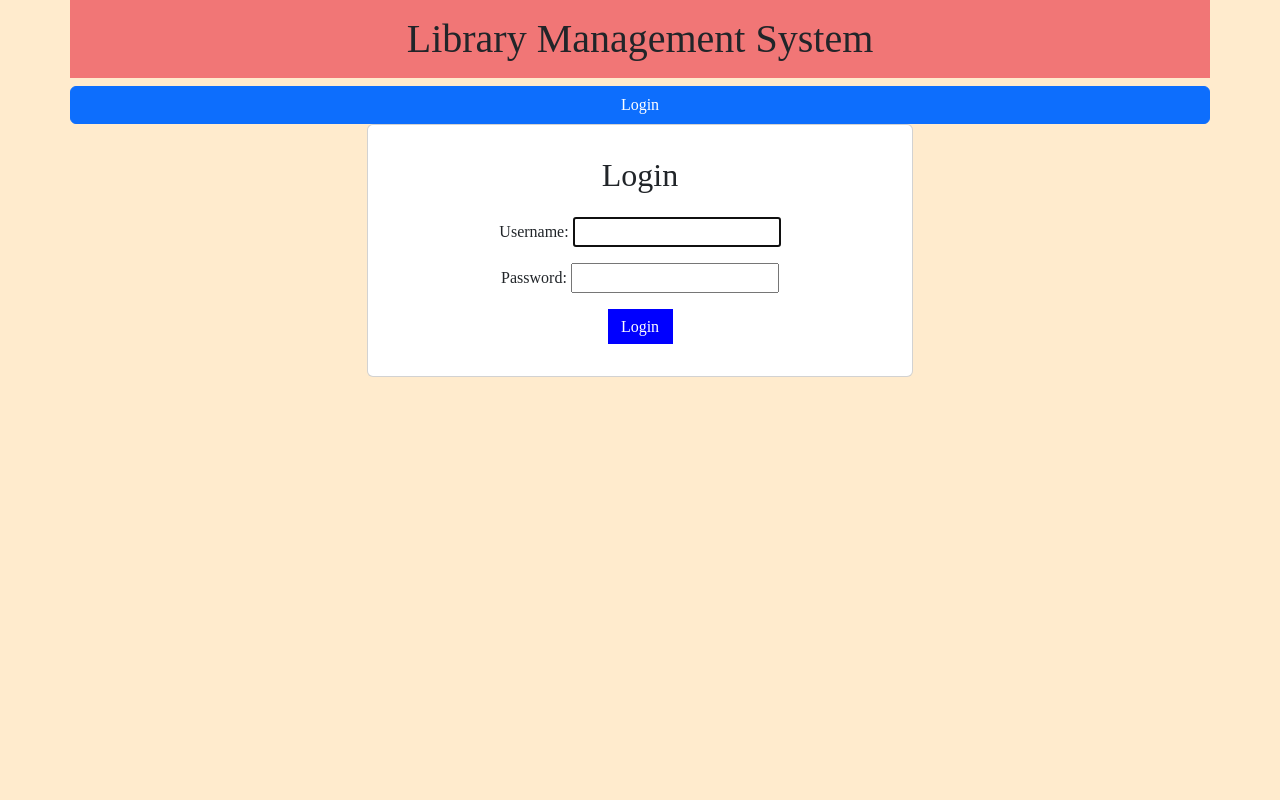
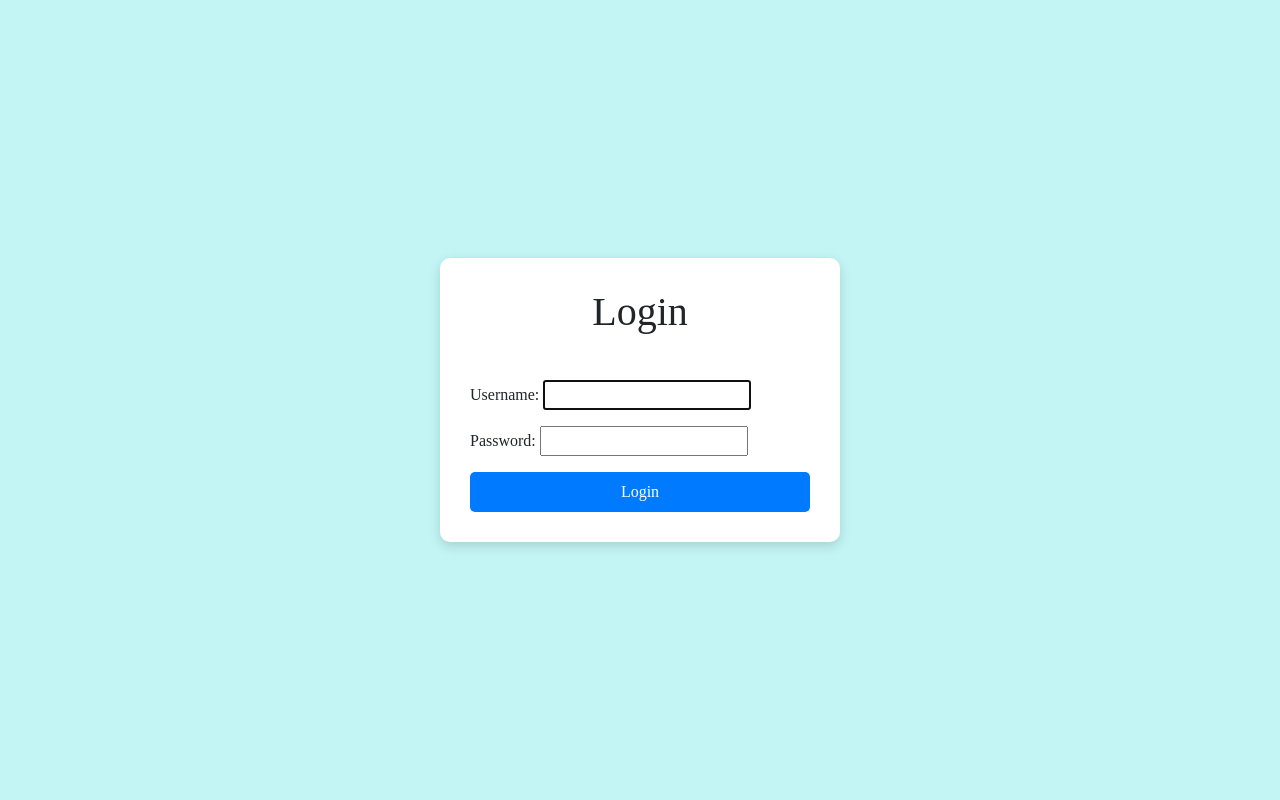
Before and after one commit to 535shivam/Library-Management-System, a Django app: page /login/ in a window 1280 px wide. Run offline with Django 5.2, Linux system fonts and the light colour scheme.

Commit message:
Changes in html pages and views.py file also

```diff
--- a/myLibrary/views.py
+++ b/myLibrary/views.py
@@ -5,12 +5,23 @@ from datetime import date
 from django.contrib.auth.decorators import login_required
 from django.contrib.auth import login, logout, authenticate
 from django.contrib.auth.forms import AuthenticationForm
-from django.contrib import messages
+from django.db.models import Count
 # Create your views here.
 
 @login_required
 def home_view(request):
-    return render(request,'home.html')
+    total_books = BookModel.objects.count()
+    total_members = MemberModel.objects.count()
+    total_issued = IssueModel.objects.filter(return_date__isnull=True).count()
+    total_overDue = IssueModel.objects.filter(return_date__isnull=True , due_date__lt = date.today()).count()
+
+    context = {
+        'total_books': total_books,
+        'total_members': total_members,
+        'total_issued': total_issued,
+        'total_overDue': total_overDue
+    }
+    return render(request,'home.html',context)
 
 
 def return_book(request,issue_id):
@@ -87,9 +98,10 @@ def issue_book(request):
     issues = IssueModel.objects.filter(return_date__isnull=True)
     form = IssueForm(request.POST or None)
     if request.method == 'POST' and form.is_valid():
-        issue = form.save()
-        issue.book.available_copies -= 1
-        issue.book.save()
+        issue = form.save(commit=False)
+        issue.issue_date = date.today()
+        issue.due_date = issue.issue_date + timedelta(days=14)
+        issue.save()
         return redirect('issue_book')
     return render(request, 'issue_book.html', {'form': form, 'issues': issues})
 
--- a/templates/base.html
+++ b/templates/base.html
@@ -3,43 +3,48 @@
   <head>
     <title>Library Management</title>
     <link
-      href="https://cdn.jsdelivr.net/npm/bootstrap@5.3.7/dist/css/bootstrap.min.css"
+      href="https://cdn.jsdelivr.net/npm/bootstrap@5.3.3/dist/css/bootstrap.min.css"
       rel="stylesheet"
-      integrity="sha384-LN+7fdVzj6u52u30Kp6M/trliBMCMKTyK833zpbD+pXdCLuTusPj697FH4R/5mcr"
-      crossorigin="anonymous"
     />
+    <!-- <link href="https://cdn.jsdelivr.net/npm/bootstrap@5.3.7/dist/css/bootstrap.min.css" rel="stylesheet" integrity="sha384-LN+7fdVzj6u52u30Kp6M/trliBMCMKTyK833zpbD+pXdCLuTusPj697FH4R/5mcr" crossorigin="anonymous"> -->
+
     <style>
       body {
-        background-color: blanchedalmond;
         font-family: "Times New Roman", Times, serif;
+        background-color: aqua;
       }
-      h1 {
-        background-color: rgb(241, 118, 118);
+      h1{
         text-align: center;
         padding: 15px;
-      }
-      nav {
-        padding: 10px;
-        text-align: center;
-      }
-      a {
-        font-size: 20px;
       }
     </style>
   </head>
   <body>
-    <div class="container">
+    <div class="container mt-4">
+
       <div class="row">
-        <h1>Library Management System</h1>
-        {% if user.is_authenticated %}
-        <a href="/books/" class="btn btn-success">Books</a>
-        <a href="/members/" class="btn btn-secondary">Members</a>
-        <a href="/issue/" class="btn btn-primary">Issue/Return</a>
-        <a href="/logout/" class="btn btn-danger">Logout</a>
-        {% else %}
-        <a href="/login/" class="btn btn-primary">Login</a>
-        {% endif %}
-        {% block content %}{% endblock %}
+        <div class="card">
+          <div class="card-body">
+            <div class="p-3 mb-2 bg-secondary text-white">
+              <h1 class="mb-4">📚 Library Management System</h1>
+              <nav class="mb-4">
+              <a href="/" class="btn btn-outline-primary btn-sm">Home</a>
+              <a href="/books/" class="btn btn-outline-primary btn-sm">Books</a>
+              <a href="/members/" class="btn btn-outline-primary btn-sm"
+                >Members</a
+              >
+              <a href="/issue/" class="btn btn-outline-primary btn-sm"
+                >Issue/Return</a
+              >
+              <a href="/logout/" class="btn btn-outline-danger btn-sm float-end"
+                >Logout</a
+              >
+            </nav>
+            </div><hr><br>
+
+            {% block content %}{% endblock %}
+          </div>
+        </div>
       </div>
     </div>
   </body>
--- a/templates/login.html
+++ b/templates/login.html
@@ -1,28 +1,38 @@
+<!--
+
+<!DOCTYPE html>
+<html lang="en">
+  <head>
+    <meta charset="UTF-8" />
+    <meta name="viewport" content="width=device-width, initial-scale=1.0" />
+    <title>Login Page</title>
+    <link
+      href="https://cdn.jsdelivr.net/npm/bootstrap@5.3.7/dist/css/bootstrap.min.css"
+      rel="stylesheet"
+      integrity="sha384-LN+7fdVzj6u52u30Kp6M/trliBMCMKTyK833zpbD+pXdCLuTusPj697FH4R/5mcr"
+      crossorigin="anonymous"
+    />
     <style>
-    button{
-        background-color: blue;
-        color: white;
-        border: none;
-        width: 65px;
-        height: 35px;
+      body{
+        background-color: rgb(195, 245, 245);
+        font-family: 'Times New Roman', Times, serif;
       }
-    h2{
+      h1{
         text-align: center;
-        padding: 15px;
+        padding: 20px;
       }
     </style>
-{% extends 'base.html' %} {% block content %}
+  </head>
+  <body>
     <div class="container">
       <div class="row">
         <div class="col-6 mx-auto">
           <div class="card">
             <div class="card-body">
-          <h2>Login</h2>
+              <h1>Login</h1>
               <form method="post">
                 {% csrf_token %}
-            <div class="text-center">
-                 {{ form.as_p }}
-            </div>
+                <div class="text-center">{{ form.as_p }}</div>
                 <div class="text-center">
                   <button type="submit">Login</button>
                 </div>
@@ -32,4 +42,67 @@
         </div>
       </div>
     </div>
-{% endblock %}
+  </body>
+</html> -->
+
+
+
+<!DOCTYPE html>
+<html lang="en">
+  <head>
+    <meta charset="UTF-8" />
+    <meta name="viewport" content="width=device-width, initial-scale=1.0" />
+    <title>Login Page</title>
+    <link
+      href="https://cdn.jsdelivr.net/npm/bootstrap@5.3.7/dist/css/bootstrap.min.css"
+      rel="stylesheet"
+    />
+    <style>
+      body {
+        background-color: rgb(195, 245, 245);
+        font-family: 'Times New Roman', Times, serif;
+        min-height: 100vh;
+        display: flex;
+        justify-content: center;
+        align-items: center;
+      }
+
+      .login-card {
+        width: 100%;
+        max-width: 400px;
+        padding: 30px;
+        background: white;
+        border-radius: 10px;
+        box-shadow: 0 4px 12px rgba(0, 0, 0, 0.15);
+      }
+
+      .login-title {
+        text-align: center;
+        margin-bottom: 20px;
+      }
+
+      button {
+        width: 100%;
+        background-color: #007bff;
+        color: white;
+        border: none;
+        padding: 8px;
+        border-radius: 5px;
+      }
+
+      button:hover {
+        background-color: #0056b3;
+      }
+    </style>
+  </head>
+  <body>
+    <div class="login-card">
+      <h1 class="login-title">Login</h1><br>
+      <form method="post">
+        {% csrf_token %}
+        {{ form.as_p }}
+        <button type="submit">Login</button>
+      </form>
+    </div>
+  </body>
+</html>
```
Also changed, not shown: myLibrary/models.py (+8 -1 lines), templates/home.html (+39 -1 lines), db.sqlite3, myLibrary/migrations/0003_issuemodel_due_date.py (added). Lines whose indentation alone changed are shown as unchanged.
